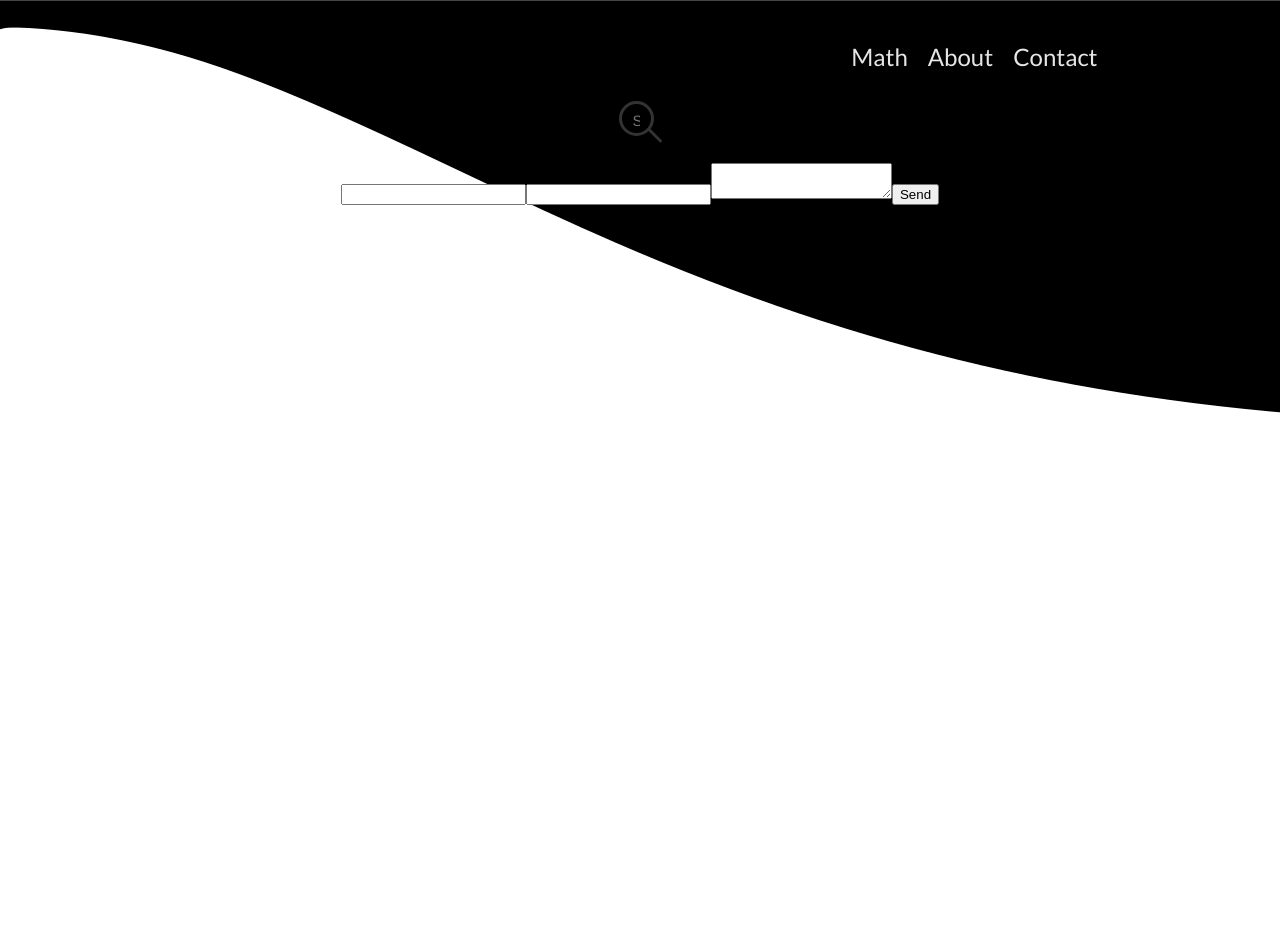
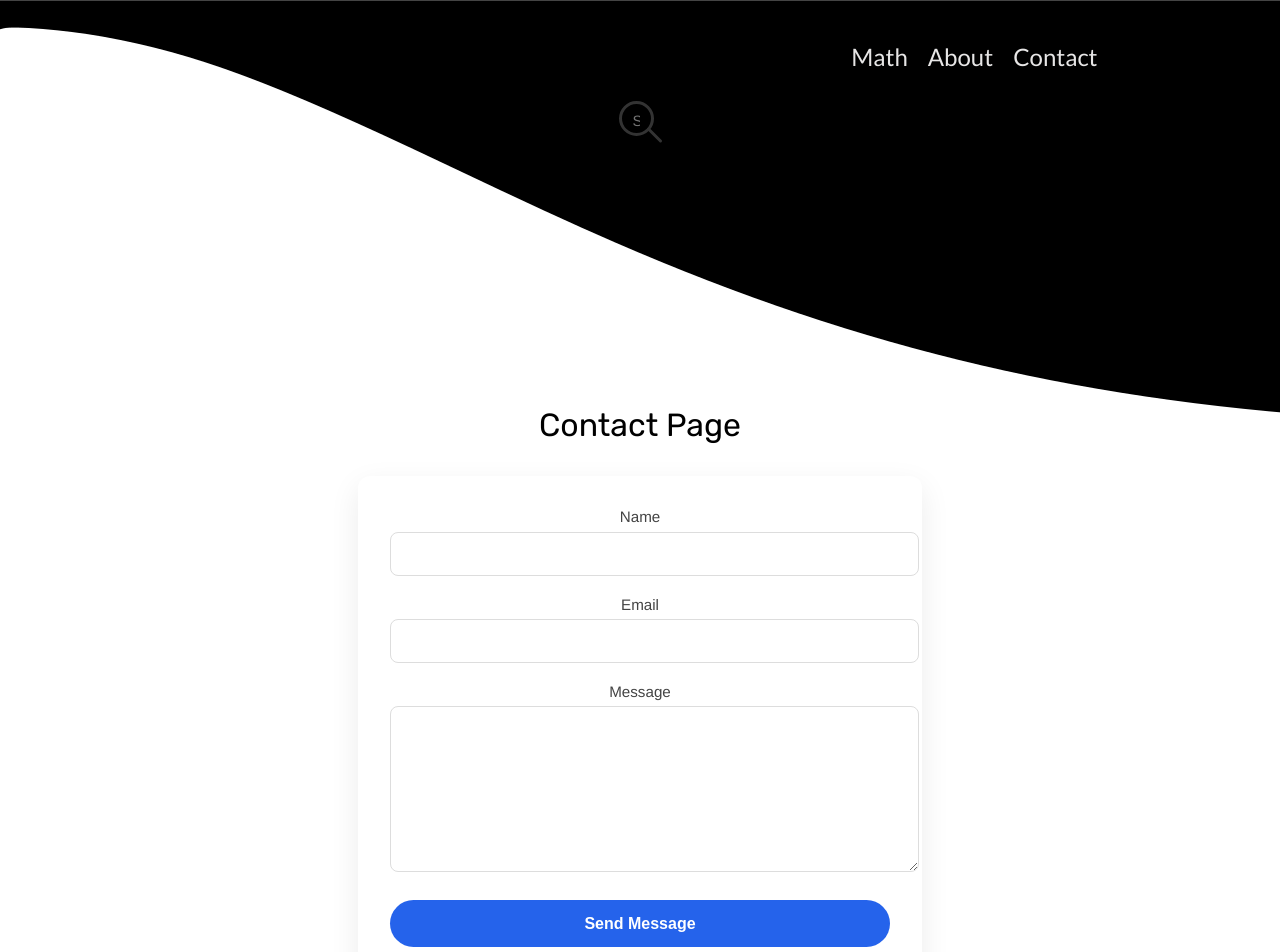
Before and after one commit to aaron1986/MathArticles, a React (Vite) app: page /contact in a window 1280 px wide. Shown: the top 952 px of the page. Before the commit the page ends 800 px from the top, so only its background shows below. Built offline with nearby package versions, Linux system fonts and the light colour scheme.

Commit message:
updated contact page

```diff
--- a/src/Components/Contact.jsx
+++ b/src/Components/Contact.jsx
@@ -46,7 +46,12 @@ export default function Contact() {
   };
 
   return (
+    <>
+    <div className="article_title">Contact Page</div>
+    <div className="contact-page">
+      <div className="contact-container">
         <form
+          className="contact-form"
           name="contact"
           method="POST"
           data-netlify="true"
@@ -54,11 +59,47 @@ export default function Contact() {
         >
           <input type="hidden" name="form-name" value="contact" />
 
-      <input name="name" value={formData.name} onChange={handleChange} />
-      <input name="email" value={formData.email} onChange={handleChange} />
-      <textarea name="message" value={formData.message} onChange={handleChange} />
+          <div className="form-group">
+            <label htmlFor="name">Name</label>
+            <input
+              id="name"
+              name="name"
+              type="text"
+              value={formData.name}
+              onChange={handleChange}
+              required
+            />
+          </div>
 
-      <button type="submit">Send</button>
+          <div className="form-group">
+            <label htmlFor="email">Email</label>
+            <input
+              id="email"
+              name="email"
+              type="email"
+              value={formData.email}
+              onChange={handleChange}
+              required
+            />
+          </div>
+
+          <div className="form-group">
+            <label htmlFor="message">Message</label>
+            <textarea
+              id="message"
+              name="message"
+              value={formData.message}
+              onChange={handleChange}
+              required
+            />
+          </div>
+
+          <button type="submit" className="submit-btn">
+            Send Message
+          </button>
         </form>
+      </div>
+    </div>
+    </>
   );
 }
--- a/src/Components/Success.jsx
+++ b/src/Components/Success.jsx
@@ -1,7 +1,7 @@
 export default function Success() {
     return (
           <div>
-            <h1>Thank you!</h1>
+            <div className="article_title">Thank you!</div>
             <p>Your message has been sent successfully.</p>
           </div>
 
```
Lines whose indentation alone changed are shown as unchanged.
